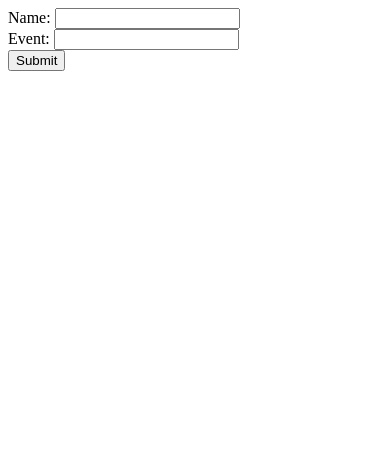
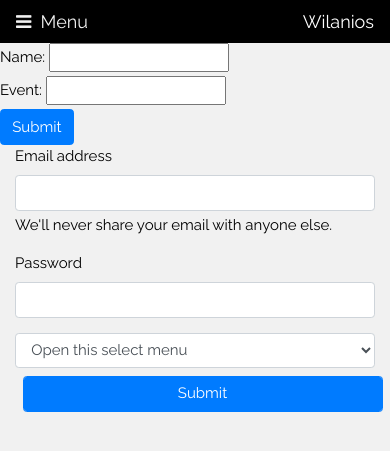
Before and after one commit to choman-krishna/Coupon-Gen-, a Django app: page /generator/ in a window 390 px wide. Shown: the top 451 px of the page. Run offline with Django 5.2, Linux system fonts and the light colour scheme.

Commit message:
added bootstram form

```diff
--- a/cupon/templates/footer.html
+++ b/cupon/templates/footer.html
@@ -22,6 +22,9 @@
       overlayBg.style.display = "none";
     }
     </script>
+    <script src="https://code.jquery.com/jquery-3.4.1.slim.min.js" integrity="sha384-J6qa4849blE2+poT4WnyKhv5vZF5SrPo0iEjwBvKU7imGFAV0wwj1yYfoRSJoZ+n" crossorigin="anonymous"></script>
+    <script src="https://cdn.jsdelivr.net/npm/popper.js@1.16.0/dist/umd/popper.min.js" integrity="sha384-Q6E9RHvbIyZFJoft+2mJbHaEWldlvI9IOYy5n3zV9zzTtmI3UksdQRVvoxMfooAo" crossorigin="anonymous"></script>
+    <script src="https://cdn.jsdelivr.net/npm/bootstrap@4.4.1/dist/js/bootstrap.min.js" integrity="sha384-wfSDF2E50Y2D1uUdj0O3uMBJnjuUD4Ih7YwaYd1iqfktj0Uod8GCExl3Og8ifwB6" crossorigin="anonymous"></script>
 
     </body>
     </html>
--- a/cupon/templates/gen_coupon.html
+++ b/cupon/templates/gen_coupon.html
@@ -1,11 +1,7 @@
-<!DOCTYPE html>
-<html lang="en">
-<head>
-    <meta charset="UTF-8">
-    <meta name="viewport" content="width=device-width, initial-scale=1.0">
-    <title>Coupon Generator</title>
-</head>
-<body>
+{% include "header.html" %}
+
+
+    <div class="w3-main" style="margin-left:300px;margin-top:43px;">
         <form action="" method="post">
             {% csrf_token %}
 
@@ -27,7 +23,46 @@
 
         </form>
 
+        <div class="container">
+            <form>
+              <div class="row">
+                <div class="col-md-6">
+                  <div class="mb-3">
+                    <label for="exampleInputEmail1" class="form-label">Email address</label>
+                    <input type="email" class="form-control" id="exampleInputEmail1" aria-describedby="emailHelp">
+                    <div id="emailHelp" class="form-text">We'll never share your email with anyone else.</div>
+                  </div>
+                </div>
+                <div class="col-md-6">
+                  <div class="mb-3">
+                    <label for="exampleInputPassword1" class="form-label">Password</label>
+                    <input type="password" class="form-control" id="exampleInputPassword1">
+                  </div>
+                </div>
+              </div>
+
+              <div class="row">
+                <div class="col-md-6">
+                  <select class="form-select form-control" aria-label="Default select example">
+                    <option selected>Open this select menu</option>
+                    <option value="1">One</option>
+                    <option value="2">Two</option>
+                    <option value="3">Three</option>
+                  </select>
+                </div>
+                <div class="col-md-6">
+                  <button type="submit" class="btn btn-primary m-2 form-control">Submit</button>
+                </div>
+              </div>
+            </form>
+          </div>
 
 
-</body>
-</html>
+
+
+    </div>
+
+
+
+
+{% include "footer.html" %}
--- a/cupon/templates/header.html
+++ b/cupon/templates/header.html
@@ -7,6 +7,7 @@
 <link rel="stylesheet" href="https://www.w3schools.com/w3css/4/w3.css">
 <link rel="stylesheet" href="https://fonts.googleapis.com/css?family=Raleway">
 <link rel="stylesheet" href="https://cdnjs.cloudflare.com/ajax/libs/font-awesome/4.7.0/css/font-awesome.min.css">
+<link rel="stylesheet" href="https://cdn.jsdelivr.net/npm/bootstrap@4.4.1/dist/css/bootstrap.min.css" integrity="sha384-Vkoo8x4CGsO3+Hhxv8T/Q5PaXtkKtu6ug5TOeNV6gBiFeWPGFN9MuhOf23Q9Ifjh" crossorigin="anonymous">
 <style>
 html,body,h1,h2,h3,h4,h5 {font-family: "Raleway", sans-serif}
 </style>
@@ -32,9 +33,9 @@ html,body,h1,h2,h3,h4,h5 {font-family: "Raleway", sans-serif}
       <a href="#" class="w3-bar-item w3-button"><i class="fa fa-cog"></i></a>
     </div>
   </div> -->
-  <hr>
+
   <div class="w3-container">
-    <h5>Dashboard</h5>
+    <h5><i class="fa fa-dashboard fa-fw"></i>  Dashboard</h5>
   </div>
   <div class="w3-bar-block">
     <a href="#" class="w3-bar-item w3-button w3-padding-16 w3-hide-large w3-dark-grey w3-hover-black" onclick="w3_close()" title="close menu"><i class="fa fa-remove fa-fw"></i>  Close Menu</a>
```
Lines whose indentation alone changed are shown as unchanged.
